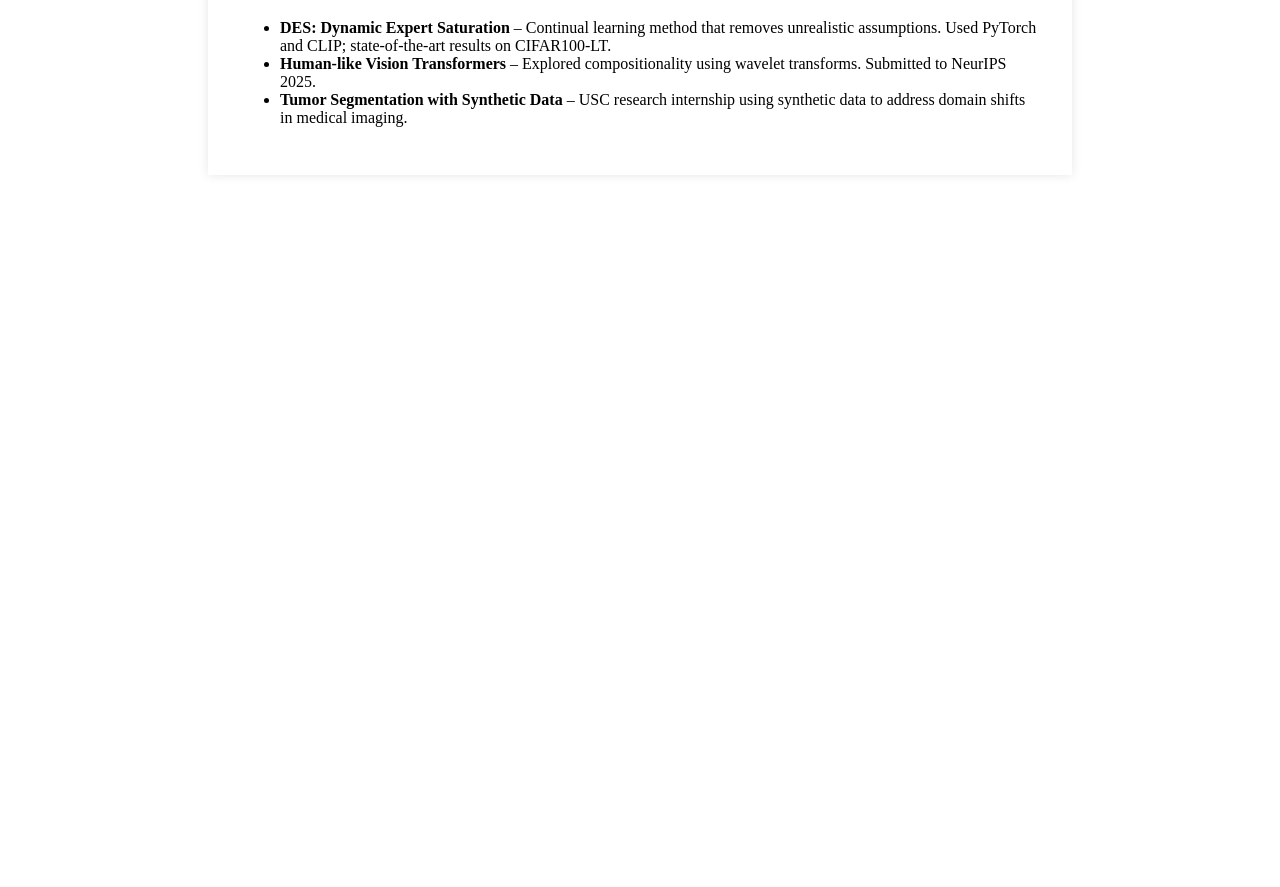
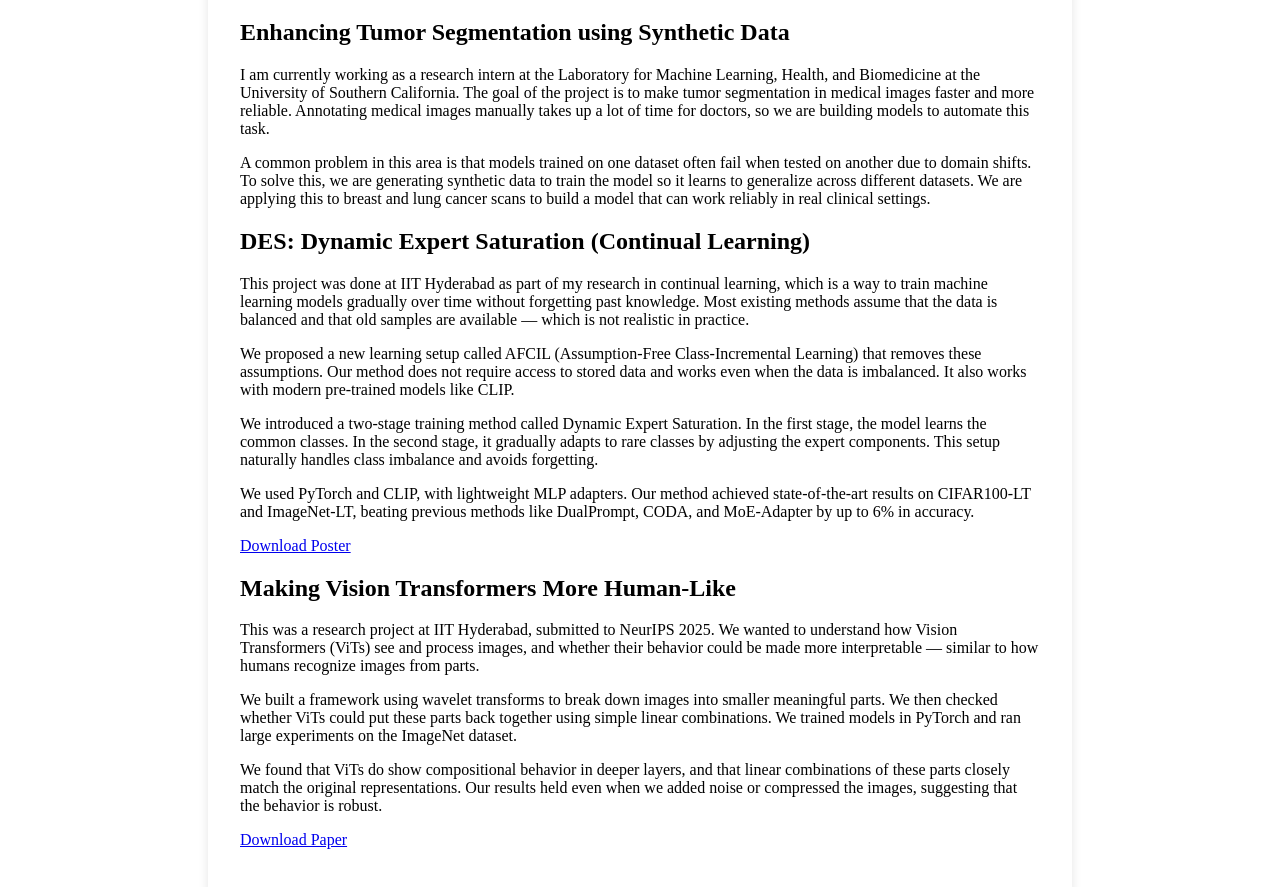
Before and after one commit to divyarajparia/divyarajparia.github.io, a plain HTML site: page projects.html in a window 1280 px wide. Shown: the part 163-1050 px from the top of the page. Before the commit the page ends 800 px from the top, so only its background shows below. Drawn offline with Linux system fonts and the light colour scheme.

Commit message:
added new files 5

```diff
--- a/projects.html
+++ b/projects.html
@@ -1,27 +1,72 @@
 <!-- projects.html -->
 <!DOCTYPE html>
 <html lang="en">
-<head><meta charset="UTF-8"><meta name="viewport" content="width=device-width, initial-scale=1.0"><title>Projects - Divya Rajparia</title><link rel="stylesheet" href="style.css"></head>
+<head>
+  <meta charset="UTF-8" />
+  <meta name="viewport" content="width=device-width, initial-scale=1.0" />
+  <title>Projects - Divya Rajparia</title>
+  <link rel="stylesheet" href="style.css" />
+</head>
 <body>
   <nav>
     <ul style="list-style: none; display: flex; gap: 20px; padding: 10px; background-color: #f2f2f2;">
       <li><a href="index.html">Home</a></li>
-      <!-- <li><a href="about.html">About</a></li> -->
       <li><a href="resume.html">Resume</a></li>
-      <li><a href="projects.html">Projects</a></li>
+      <li><a href="projects.html" class="active">Projects</a></li>
       <li><a href="timeline.html">Timeline</a></li>
       <li><a href="extracurriculars.html">Extracurriculars</a></li>
-      <li><a href="contact.html" class="active">Contact</a></li>
+      <li><a href="contact.html">Contact</a></li>
     </ul>
   </nav>
 
   <main>
     <h1>Projects</h1>
-    <ul>
-      <li><strong>DES: Dynamic Expert Saturation</strong> – Continual learning method that removes unrealistic assumptions. Used PyTorch and CLIP; state-of-the-art results on CIFAR100-LT.</li>
-      <li><strong>Human-like Vision Transformers</strong> – Explored compositionality using wavelet transforms. Submitted to NeurIPS 2025.</li>
-      <li><strong>Tumor Segmentation with Synthetic Data</strong> – USC research internship using synthetic data to address domain shifts in medical imaging.</li>
-    </ul>
+
+    <section>
+      <h2>Enhancing Tumor Segmentation using Synthetic Data</h2>
+      <p>
+        I am currently working as a research intern at the Laboratory for Machine Learning, Health, and Biomedicine at the University of Southern California. The goal of the project is to make tumor segmentation in medical images faster and more reliable. Annotating medical images manually takes up a lot of time for doctors, so we are building models to automate this task.
+      </p>
+      <p>
+        A common problem in this area is that models trained on one dataset often fail when tested on another due to domain shifts. To solve this, we are generating synthetic data to train the model so it learns to generalize across different datasets. We are applying this to breast and lung cancer scans to build a model that can work reliably in real clinical settings.
+      </p>
+    </section>
+
+    <section>
+      <h2>DES: Dynamic Expert Saturation (Continual Learning)</h2>
+      <p>
+        This project was done at IIT Hyderabad as part of my research in continual learning, which is a way to train machine learning models gradually over time without forgetting past knowledge. Most existing methods assume that the data is balanced and that old samples are available — which is not realistic in practice.
+      </p>
+      <p>
+        We proposed a new learning setup called AFCIL (Assumption-Free Class-Incremental Learning) that removes these assumptions. Our method does not require access to stored data and works even when the data is imbalanced. It also works with modern pre-trained models like CLIP.
+      </p>
+      <p>
+        We introduced a two-stage training method called Dynamic Expert Saturation. In the first stage, the model learns the common classes. In the second stage, it gradually adapts to rare classes by adjusting the expert components. This setup naturally handles class imbalance and avoids forgetting.
+      </p>
+      <p>
+        We used PyTorch and CLIP, with lightweight MLP adapters. Our method achieved state-of-the-art results on CIFAR100-LT and ImageNet-LT, beating previous methods like DualPrompt, CODA, and MoE-Adapter by up to 6% in accuracy.
+      </p>
+      <p>
+        <a href="Divya_Poster Final.pdf" target="_blank">Download Poster</a>
+      </p>
+    </section>
+
+    <section>
+      <h2>Making Vision Transformers More Human-Like</h2>
+      <p>
+        This was a research project at IIT Hyderabad, submitted to NeurIPS 2025. We wanted to understand how Vision Transformers (ViTs) see and process images, and whether their behavior could be made more interpretable — similar to how humans recognize images from parts.
+      </p>
+      <p>
+        We built a framework using wavelet transforms to break down images into smaller meaningful parts. We then checked whether ViTs could put these parts back together using simple linear combinations. We trained models in PyTorch and ran large experiments on the ImageNet dataset.
+      </p>
+      <p>
+        We found that ViTs do show compositional behavior in deeper layers, and that linear combinations of these parts closely match the original representations. Our results held even when we added noise or compressed the images, suggesting that the behavior is robust.
+      </p>
+      <p>
+        <a href="Down_the_Rabbit_Hole_of_Vision_Transformers.pdf" target="_blank">Download Paper</a>
+      </p>
+    </section>
+
   </main>
 </body>
 </html>
```
Also changed, not shown: 3 other files.
